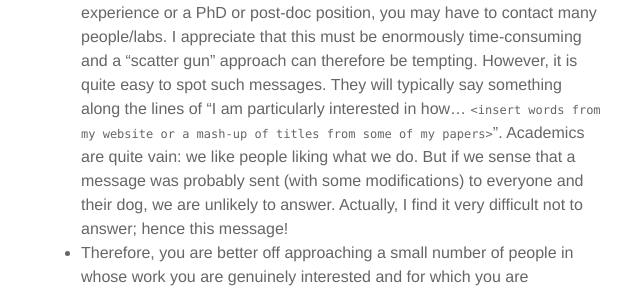
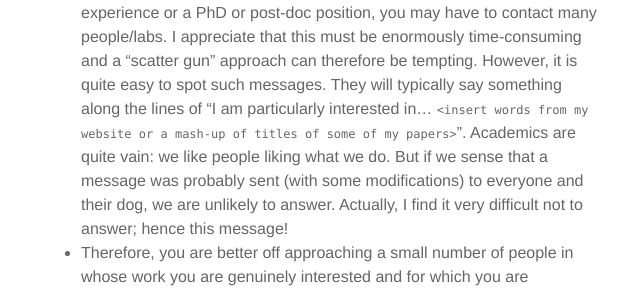
Before and after one commit to CasLudwig/CasLudwig.github.io, a Jekyll site: the page built from _posts/2026-10-29-Before-you-cold-mail-me,-please-read-this.md, in a window 1280 px wide and 900 px high, scrolled down 1057 px. Shown: the part 280-572 px from the top of the window, without its empty margins (319-959 px from the left). Built offline with Jekyll 4.4.1, drawn with Linux system fonts in a browser that asks for light colours; some of the changed text lies outside the part shown.

Commit message:
updated post

```diff
--- a/_posts/2026-10-29-Before-you-cold-mail-me,-please-read-this.md
+++ b/_posts/2026-10-29-Before-you-cold-mail-me,-please-read-this.md
@@ -26,7 +26,7 @@ If your interest is genuine and our research interests really are a good match a
 First, let me clarify my position with regard to relatively generic e-mails (often clearly generated with the help of AI).
 
 - **If you have used AI in crafting your initial contact e-mail, you are unlikely to get a positive response.** I appreciate that if English is not your first language, AI can be tremendously useful in translating and improving a message you have drafted in your native language. Nevertheless, I do need to know whether you can express yourself in English. Otherwise we cannot work together. I don't mind if your message is not grammatically perfect or free from spelling mistakes, provided the text makes sense and is properly tailored to the recipient (i.e. me). Regardless of what your first language is, if you have used AI actually to create the content of your message (i.e. going beyond just translating and spelling/grammar correction), it is impossible for me to know *your* interests are, and what and how *you* think.
-- I appreciate things are tough out there. In order to get research experience or a PhD or post-doc position, you may have to contact many people/labs. I appreciate that this must be enormously time-consuming and a "scatter gun" approach can therefore be tempting. However, it is quite easy to spot such messages. They will typically say something along the lines of "I am particularly interested in how... `<insert words from my website or a mash-up of titles from some of my papers>`". Academics are quite vain: we like people liking what we do. But if we sense that a message was probably sent (with some modifications) to everyone and their dog, we are unlikely to answer. Actually, I find it very difficult not to answer; hence this message!
+- I appreciate things are tough out there. In order to get research experience or a PhD or post-doc position, you may have to contact many people/labs. I appreciate that this must be enormously time-consuming and a "scatter gun" approach can therefore be tempting. However, it is quite easy to spot such messages. They will typically say something along the lines of "I am particularly interested in... `<insert words from my website or a mash-up of titles of some of my papers>`". Academics are quite vain: we like people liking what we do. But if we sense that a message was probably sent (with some modifications) to everyone and their dog, we are unlikely to answer. Actually, I find it very difficult not to answer; hence this message!
 - Therefore, you are better off approaching a small number of people in whose work you are genuinely interested and for which you are genuinely well suited. So rather than spending your time sending out lots of e-mails, spend that time engaging with someone's work and articulating why and how that fits with your interests and experience. This process can actually be enormously helpful for yourself to work out what it is that you are interested in and would like to pursue. The message does not have to be long, but you want to show that you have genuinely considered the match.
 
 Second, let me comment about the availability of positions and funding in my lab.
```
